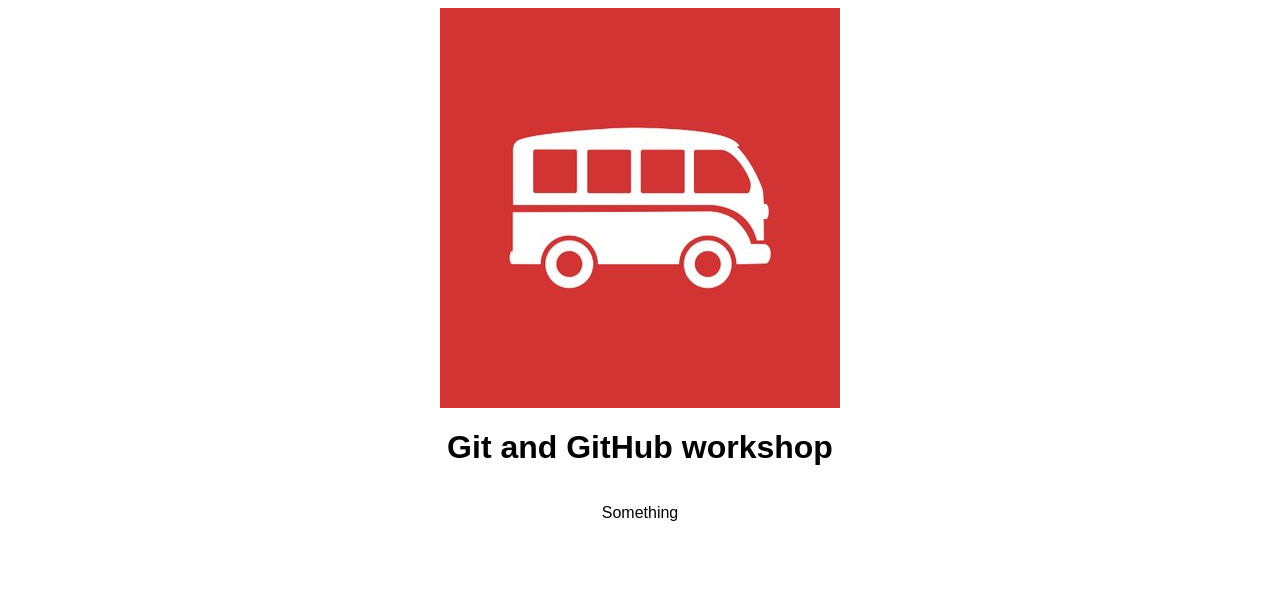
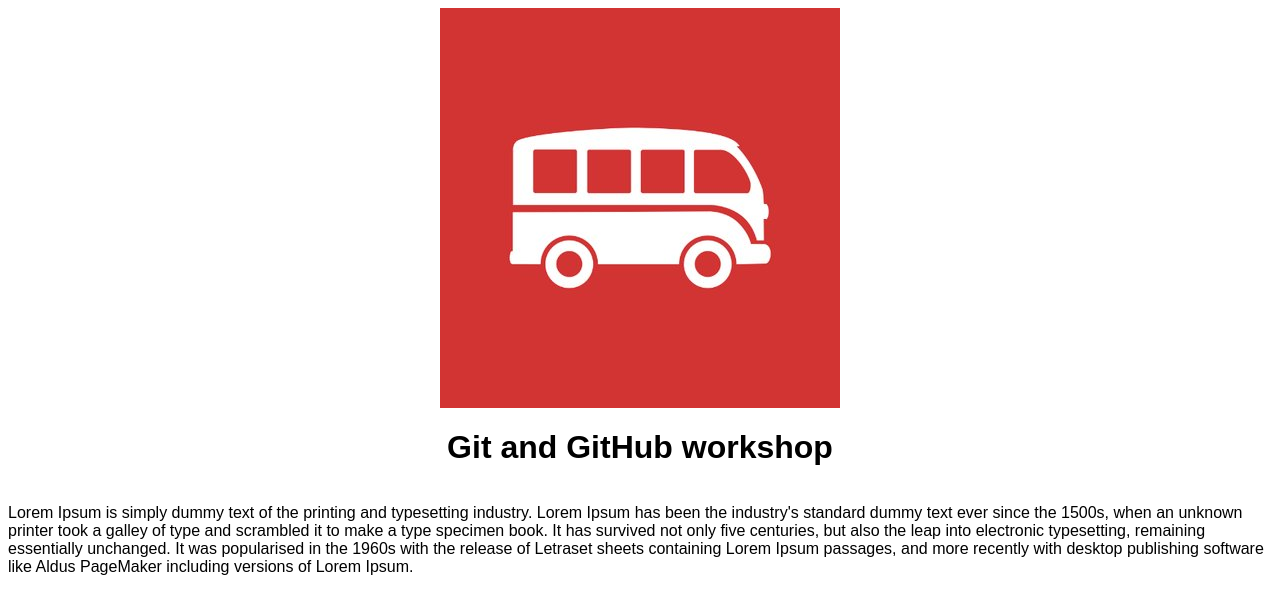
Before and after one commit to hidehiro98/git-101, a plain HTML site: page index.html in a window 1280 px wide. Drawn offline with Linux system fonts and the light colour scheme.

Commit message:
Edited index.html

```diff
--- a/index.html
+++ b/index.html
@@ -6,7 +6,9 @@
     <div class="container">
       <img src="lewagon-red.jpg" alt="">
       <h1>Git and GitHub workshop</h1>
-      <p>Something</p>
+      <p>
+        Lorem Ipsum is simply dummy text of the printing and typesetting industry. Lorem Ipsum has been the industry's standard dummy text ever since the 1500s, when an unknown printer took a galley of type and scrambled it to make a type specimen book. It has survived not only five centuries, but also the leap into electronic typesetting, remaining essentially unchanged. It was popularised in the 1960s with the release of Letraset sheets containing Lorem Ipsum passages, and more recently with desktop publishing software like Aldus PageMaker including versions of Lorem Ipsum.
+      </p>
     </div>
   </body>
 </html>
```
